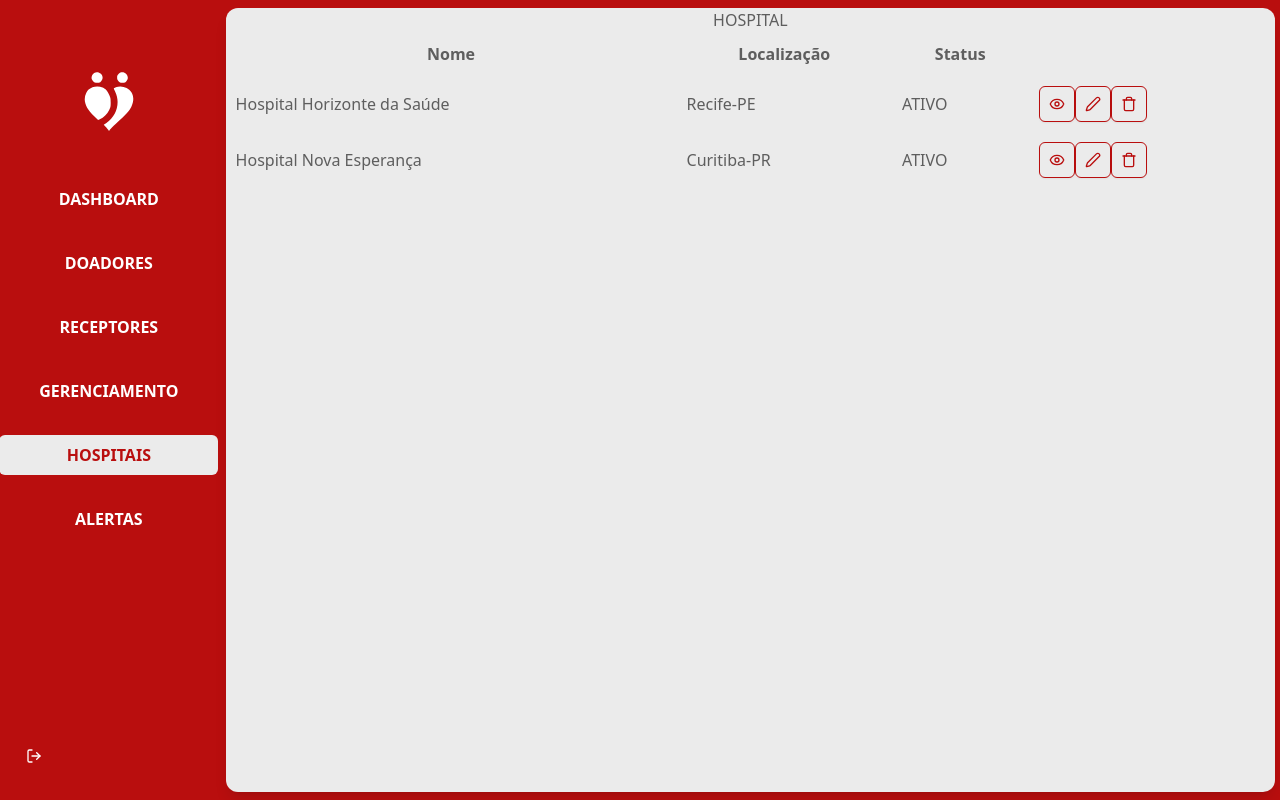
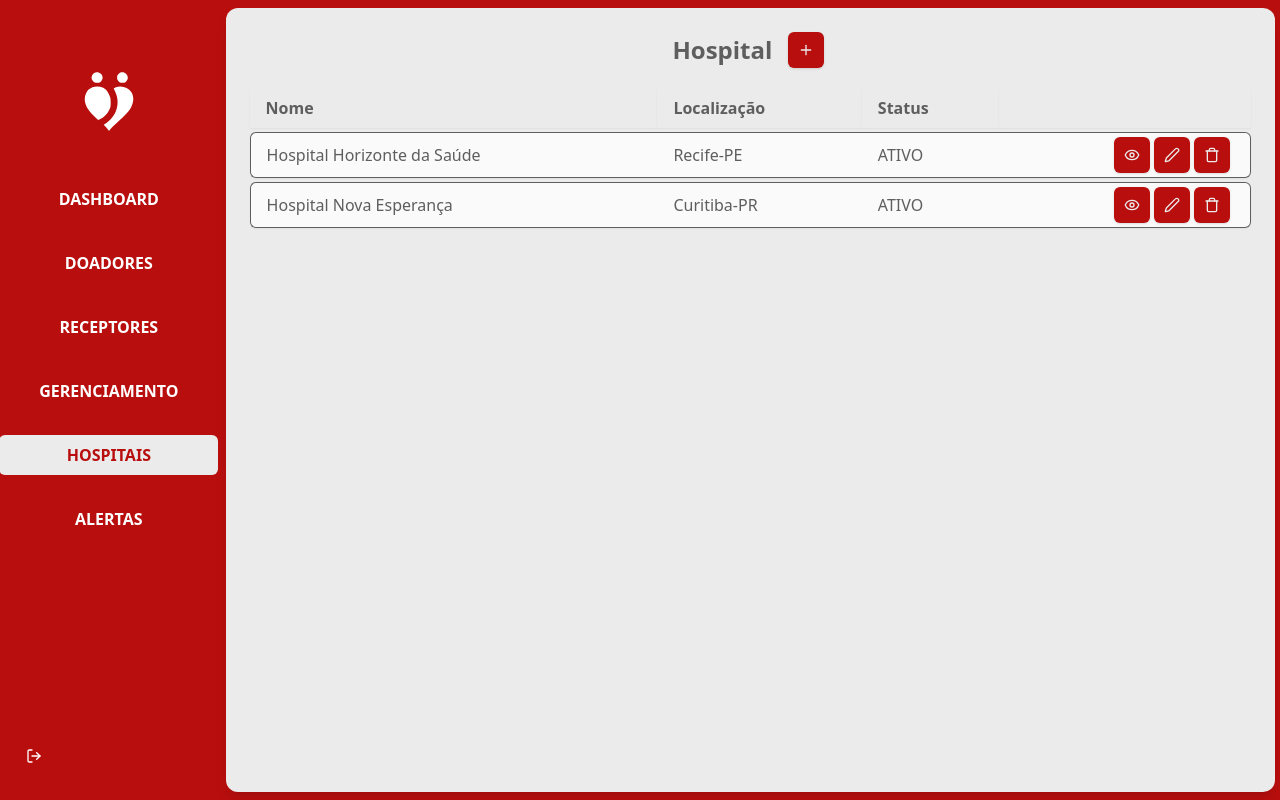
Before and after one commit to reislucaz/biolink-webapp, a Next.js app: page /hospitals in a window 1280 px wide. Built offline with nearby package versions, Linux system fonts and the light colour scheme; a web font is replaced by a local one.

Commit message:
Ajustando o layout da tabela do hospital.

```diff
--- a/src/app/_components/HospitalForm.tsx
+++ b/src/app/_components/HospitalForm.tsx
@@ -1,5 +1,6 @@
-import { Hospital } from "lucide-react";
+import { IconButton } from "@/components/ui/icon-button";
 import { Input } from "@/components/ui/input";
+import { Hospital, Minus } from "lucide-react";
 
 interface Hospital {
     id: string;
@@ -16,7 +17,7 @@ interface Hospital {
     status: string
 }
 
-export default function HospitalForm({ hospital, title }: { hospital: Hospital; title: string }) {
+export default function HospitalForm({ hospital, title }: { hospital: Hospital | null; title: string }) {
     return (
         <div className="mb-8">
             <div className="flex items-center gap-4 mb-4">
@@ -24,6 +25,11 @@ export default function HospitalForm({ hospital, title }: { hospital: Hospital;
                     <Hospital className="w-8 h-8" />
                 </div>
                 <h2 className="text-2xl font-bold text-primary">{title}</h2>
+                <IconButton
+                    icon={<Minus width={16} height={16} />}
+                    color="gray"
+                    className={`mr-1`}
+                />
             </div>
             <div className="grid grid-cols-1 sm:grid-cols-2 lg:grid-cols-4 gap-4">
                 <InputField label="HOSPITAL" value={hospital?.name} />
--- a/src/app/_components/HospitalTable.tsx
+++ b/src/app/_components/HospitalTable.tsx
@@ -2,7 +2,7 @@
 
 import { IconButton } from "@/components/ui/icon-button";
 import Spinner from "@/components/ui/spinner";
-import { Eye, Hospital, Pen, Trash } from "lucide-react";
+import { Eye, Hospital, Pen, Plus, Trash } from "lucide-react";
 import { useEffect, useState } from "react";
 import HospitalForm from "./HospitalForm";
 
@@ -51,54 +51,76 @@ export default function HospitalTable() {
     }
 
     return (
+        <div className="w-full flex flex-col items-center">
 
-        <div className="w-full flex flex-col items-center">
-            <h1>HOSPITAL</h1>
 
-            <table cellPadding={10} cellSpacing={0} style={{ width: "100%" }}>
-                <thead>
+            <div className="flex items-center gap-4 mb-4">
+                <h2 className="text-2xl font-bold">Hospital</h2>
+                <IconButton
+                    icon={<Plus width={16} height={16} />}
+                    color="gray"
+                    onClick={() => {
+                        setContent('add');
+                    }}
+                    className={`mr-1 text-right`}
+                />
+            </div>
+
+            <table className="w-full border-separate border-spacing-y-1">
+                <thead className="text-left">
                     <tr>
-                        <th>Nome</th>
-                        <th>Localização</th>
-                        <th>Status</th>
-                        <th></th>
+                        <th className="px-4 py-2 bg-secondary sticky top-0 z-10 shadow-sm">Nome</th>
+                        <th className="px-4 py-2 bg-secondary sticky top-0 z-10 shadow-sm">Localização</th>
+                        <th className="px-4 py-2 bg-secondary sticky top-0 z-10 shadow-sm">Status</th>
+                        <th className="px-4 py-2 bg-secondary sticky top-0 z-10 shadow-sm"></th>
                     </tr>
                 </thead>
                 <tbody>
                     {hospitals.map((hospital: Hospital) => (
-                        <tr key={hospital.id}>
-                            <td>{hospital.name}</td>
-                            <td>{hospital.city}-{hospital.state}</td>
-                            <td>{hospital.status ? 'ATIVO' : 'INATIVO'}</td>
-                            <td>
+                        <tr
+                            className="rounded-md overflow-hidden shadow-sm bg-primary-foreground border"
+                            key={hospital.id}>
+                            <td className={`px-4 py-1 border-foreground border-y border-l rounded-l-md`}>{hospital.name}</td>
+                            <td className={`px-4 py-1 border-foreground border-y`}>{hospital.city}-{hospital.state}</td>
+                            <td className={`px-4 py-1 border-foreground border-y`}>{hospital.status ? 'ATIVO' : 'INATIVO'}</td>
+                            <td className={`px-4 py-1 border-foreground border-y border-r rounded-r-md text-right`}>
                                 <IconButton
-                                    icon={<Eye width={18} height={18} />}
+                                    icon={<Eye width={16} height={16} />}
                                     color="gray"
-                                    variant="outline"
+                                    className={`mr-1`}
                                     onClick={() => {
                                         setContent('view');
                                         setHospitalSelecionado(hospital)
                                     }} />
 
                                 <IconButton
-                                    icon={<Pen width={18} height={18} />}
+                                    icon={<Pen width={16} height={16} />}
                                     color="gray"
-                                    variant="outline"
+                                    className={`mr-1`}
                                     onClick={() => {
                                         setContent('edit');
                                         setHospitalSelecionado(hospital)
                                     }} />
 
                                 <IconButton
-                                    icon={<Trash width={18} height={18} />}
+                                    icon={<Trash width={16} height={16} />}
                                     color="gray"
-                                    variant="outline" />
+                                    className={`mr-1`}
+                                />
 
                             </td>
                         </tr>
                     ))}
                 </tbody>
             </table>
+
+            <div className={`transition-opacity duration-500 ease-in-out ${content === 'add' ? 'opacity-100' : 'opacity-0 pointer-events-none'}`}>
+                {content === 'add' && hospitalSelecionando != undefined && (
+                    <div className="flex justify-center py-10 px-10 items-center flex-row gap-4 mt-6 bg-white rounded-lg">
+                        <HospitalForm hospital={null} title="Cadastrar Hospital" />
+                    </div>
+                )}
+            </div>
 
             <div className={`transition-opacity duration-500 ease-in-out ${content === 'view' ? 'opacity-100' : 'opacity-0 pointer-events-none'}`}>
                 {content === 'view' && hospitalSelecionando != undefined && (
--- a/src/app/hospitals/page.tsx
+++ b/src/app/hospitals/page.tsx
@@ -4,7 +4,9 @@ import LayoutDash from "../_components/LayoutDash";
 export default function Dashboard() {
   return (
     <LayoutDash>
+      <main className="p-6">
         <HospitalTable />
+      </main>
     </LayoutDash>
   );
 }
```
Also changed, not shown: 1 other file (tests, documents, lock files or other folders).
